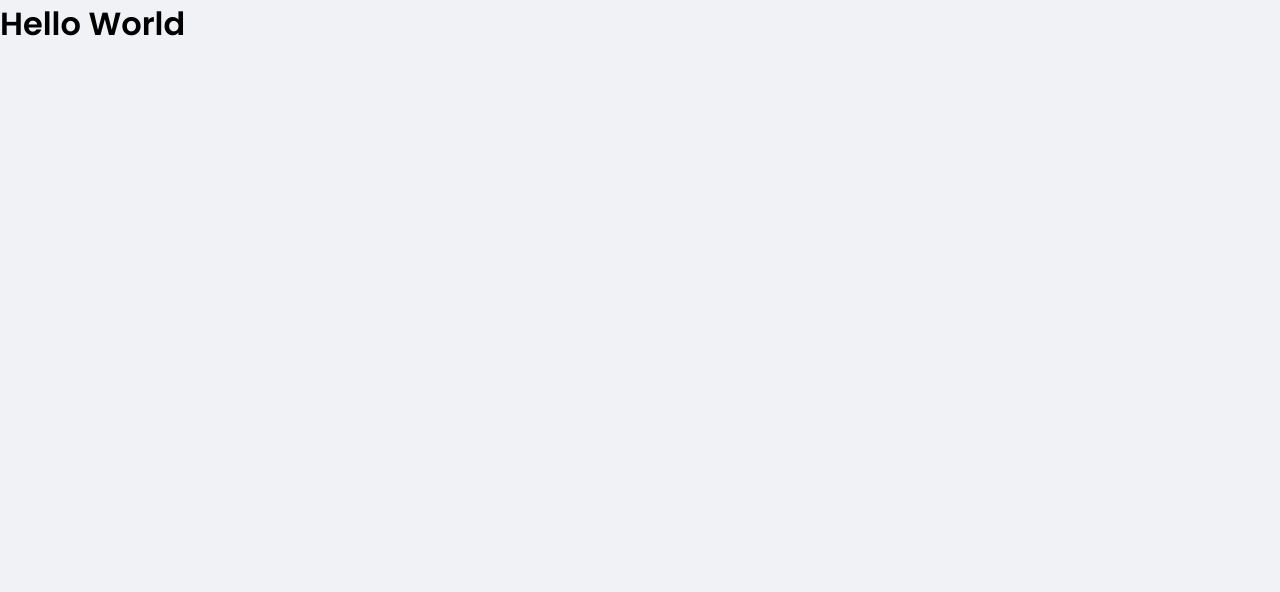
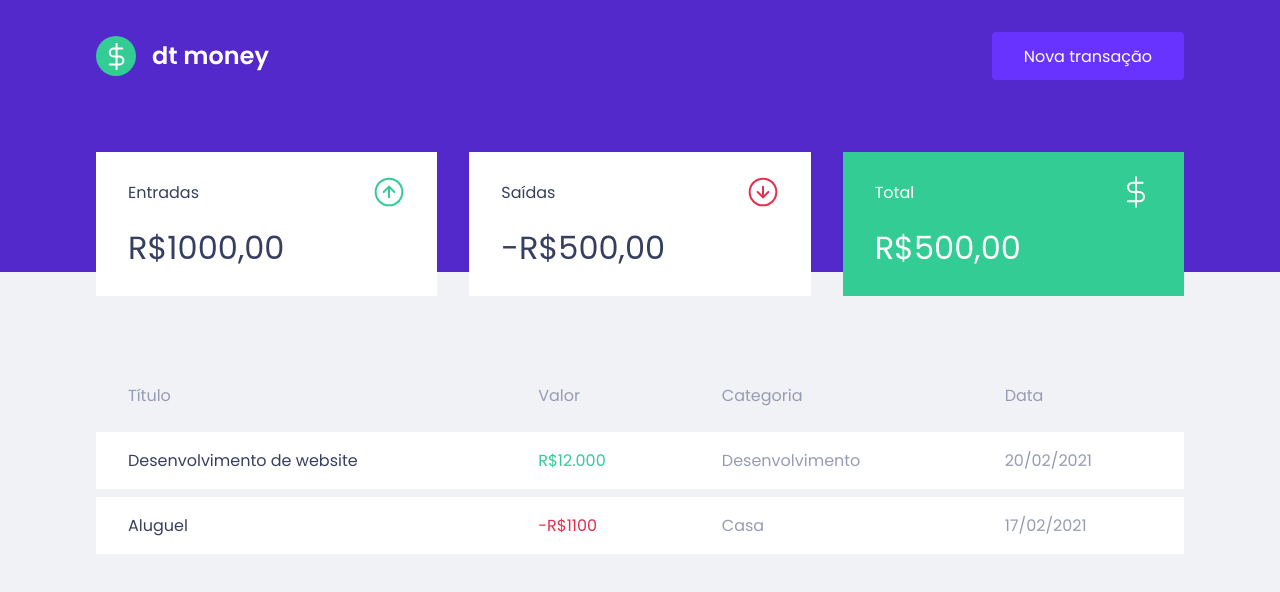
Before and after one commit to jebnascimento/dtmoney, a React (Create React App) app: page / in a window 1280 px wide. Shown: the top 592 px of the page. Built offline with nearby package versions, Linux system fonts and the light colour scheme.

Commit message:
create components

```diff
--- a/public/index.html
+++ b/public/index.html
@@ -10,7 +10,7 @@
     <title>dtmoney</title>
 
     <link rel="shortcut icon" href="favicon.png" type="image/png">
-    <link href="https://fonts.googleapis.com/css2?family=Inter:wght@400;600;700&family=Poppins:wght@400;600&display=swap" rel="stylesheet">
+    <link href="https://fonts.googleapis.com/css2?family=Inter:wght@400;500;600;700&family=Poppins:wght@400;600&display=swap" rel="stylesheet">
   </head>
   <body>
     <noscript>You need to enable JavaScript to run this app.</noscript>
--- a/src/App.tsx
+++ b/src/App.tsx
@@ -1,10 +1,13 @@
+import { Dashboard } from "./components/Dashboard";
+import { Header } from "./components/Header";
 import { GlobalStyle } from "./styles/global";
 
 export function App() {
   return (
-    <div className="App">
-      <h1>Hello World</h1>
+    <>
+      <Header />
+      <Dashboard />
       <GlobalStyle />
-    </div>
+    </>
   );
 }
--- /dev/null
+++ b/src/components/Dashboard/index.tsx
@@ -0,0 +1,12 @@
+import { Summary } from "../Summary";
+import { TransactionTable } from "../TransactionsTable";
+import { Container } from "./styles";
+
+export function Dashboard() {
+ return (
+  <Container>
+    <Summary />
+    <TransactionTable />
+  </Container>
+ )
+}
--- /dev/null
+++ b/src/components/Dashboard/styles.ts
@@ -0,0 +1,7 @@
+import styled from "styled-components";
+
+export const Container = styled.main`
+  max-width: 1120px;
+  margin: 0 auto;
+  padding: 2.5rem 1rem;
+`;
--- /dev/null
+++ b/src/components/Header/index.tsx
@@ -0,0 +1,15 @@
+import logoImg from '../../assets/logo.svg'
+import { Container, Content } from './styles'
+
+export function Header (){
+  return (
+    <Container>
+      <Content>
+        <img src={logoImg} alt="dt money"  />
+        <button type="button">
+          Nova transação
+        </button>
+      </Content>
+    </Container>
+  )
+}
--- /dev/null
+++ b/src/components/Header/styles.ts
@@ -0,0 +1,31 @@
+import styled from "styled-components";
+
+export const Container = styled.header`
+  background: var(--blue);
+`;
+
+export const Content = styled.div`
+  max-width: 1120px;
+  margin: 0 auto;
+
+  padding: 2rem 1rem 12rem;
+  display: flex;
+  align-items: center;
+  justify-content: space-between;
+
+  button {
+    font-size: 1rem;
+    color: #fff;
+    background: var(--blue-light);
+    border: 0;
+    padding: 0 2rem;
+    border-radius: 0.25rem;
+    height: 3rem;
+
+    transition: filter 0.2s;
+
+    &:hover {
+      filter: brightness(0.9);
+    }
+  }
+`;
--- /dev/null
+++ b/src/components/Summary/index.tsx
@@ -0,0 +1,34 @@
+import incomeImg from '../../assets/income.svg'
+import outcomeImg from '../../assets/outcome.svg'
+import totalImg from '../../assets/total.svg'
+import { Container } from "./styles";
+
+export function Summary() {
+  return (
+    <Container>
+      <div>
+        <header>
+          <p>Entradas</p>
+          <img src={incomeImg} alt="entradas"/>
+        </header>
+        <strong>R$1000,00</strong>
+      </div>
+
+      <div>
+        <header>
+          <p>Saídas</p>
+          <img src={outcomeImg} alt="saídas"/>
+        </header>
+        <strong>-R$500,00</strong>
+      </div>
+
+      <div className='highlight-background'>
+        <header>
+          <p>Total</p>
+          <img src={totalImg} alt="total"/>
+        </header>
+        <strong>R$500,00</strong>
+      </div>
+    </Container>
+  )
+}
--- /dev/null
+++ b/src/components/Summary/styles.ts
@@ -0,0 +1,33 @@
+import styled from "styled-components";
+
+export const Container = styled.div`
+  display: grid;
+  grid-template-columns: repeat(3, 1fr);
+  gap: 2rem;
+  margin-top: -10rem;
+
+  div {
+    background: var(--shape);
+    padding: 1.5rem 2rem;
+    color: var(--text-title);
+
+    header {
+      display: flex;
+      align-items: center;
+      justify-content: space-between;
+    }
+
+    strong {
+      display: block;
+      margin-top: 1rem;
+      font-weight: 500;
+      font-size: 2rem;
+      line-height: 3rem;
+    }
+
+    &.highlight-background {
+      background: var(--green);
+      color: #fff;
+    }
+  }
+`;
--- /dev/null
+++ b/src/components/TransactionsTable/index.tsx
@@ -0,0 +1,33 @@
+import { Container } from "./styles";
+export function TransactionTable() {
+  return(
+    <Container>
+      <table>
+        <thead>
+          <tr>
+            <th>Título</th>
+            <th>Valor</th>
+            <th>Categoria</th>
+            <th>Data</th>
+          </tr>
+        </thead>
+
+          <tbody>
+            <tr>
+              <td>Desenvolvimento de website</td>
+              <td className="deposit">R$12.000</td>
+              <td>Desenvolvimento</td>
+              <td>20/02/2021</td>
+            </tr>
+
+            <tr>
+              <td>Aluguel</td>
+              <td className="withdraw">-R$1100</td>
+              <td>Casa</td>
+              <td>17/02/2021</td>
+            </tr>
+          </tbody>
+      </table>
+    </Container>
+  )
+}
--- /dev/null
+++ b/src/components/TransactionsTable/styles.ts
@@ -0,0 +1,35 @@
+import styled from "styled-components";
+
+export const Container = styled.div`
+  margin-top: 4rem;
+
+  table {
+    width: 100%;
+    border-spacing: 0rem 0.5rem;
+
+    th {
+      color: var(--text-body);
+      font-weight: 400;
+      padding: 1rem 2rem;
+      text-align: left;
+      line-height: 1.5rem;
+    }
+    td {
+      padding: 1rem 2rem;
+      border: 0;
+      background: var(--shape);
+      color: var(--text-body);
+
+      &:first-child {
+        color: var(--text-title);
+      }
+
+      &.deposit {
+        color: var(--green);
+      }
+      &.withdraw {
+        color: var(--red);
+      }
+    }
+  }
+`;
--- a/src/styles/global.ts
+++ b/src/styles/global.ts
@@ -4,6 +4,7 @@
   :root {
     --red: #E52E4D;
     --blue: #5429CC;
+    --green: #33CC95;
     --blue-light: #6933FF;
     --text-title: #363F5F;
     --text-body: #969CB3;
```
